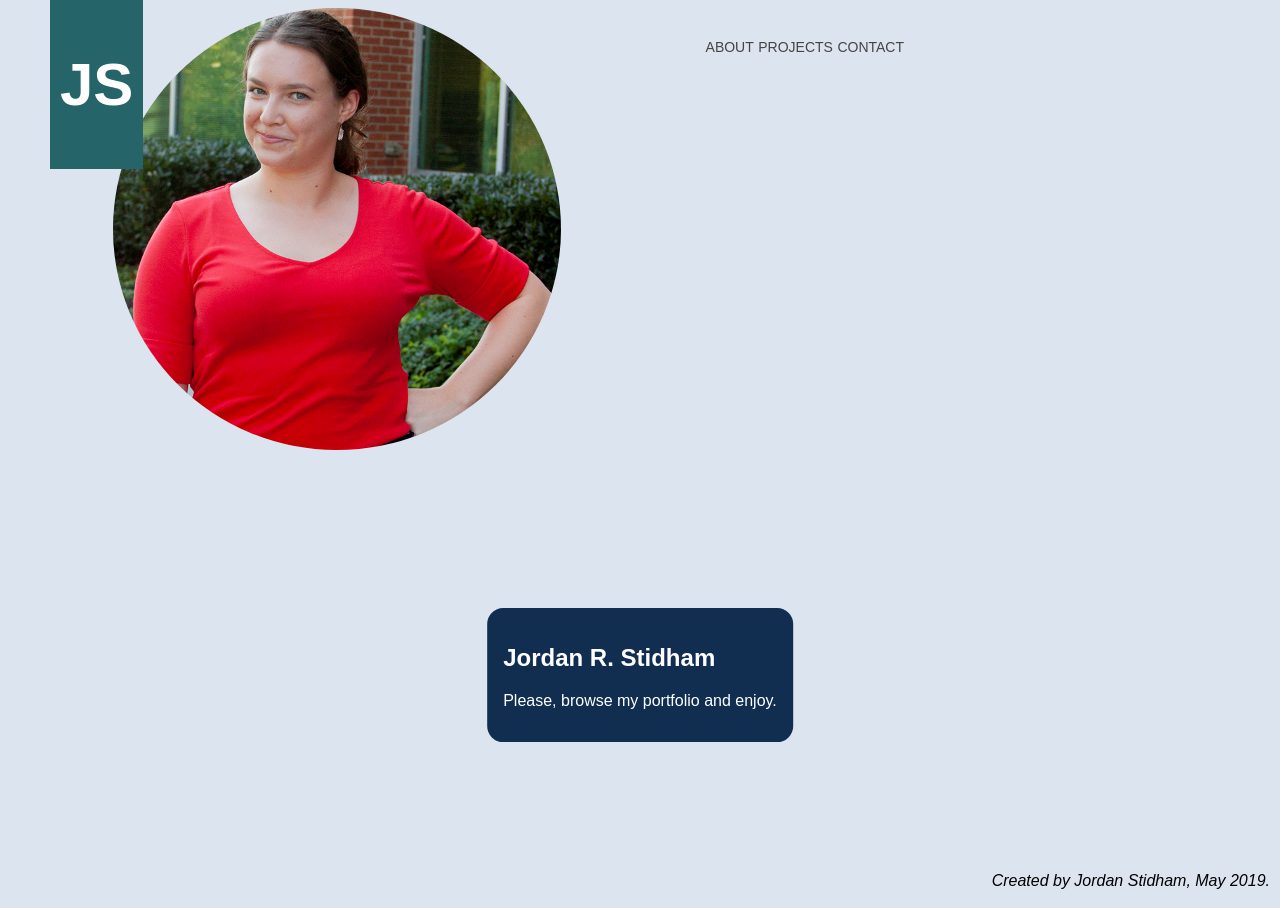
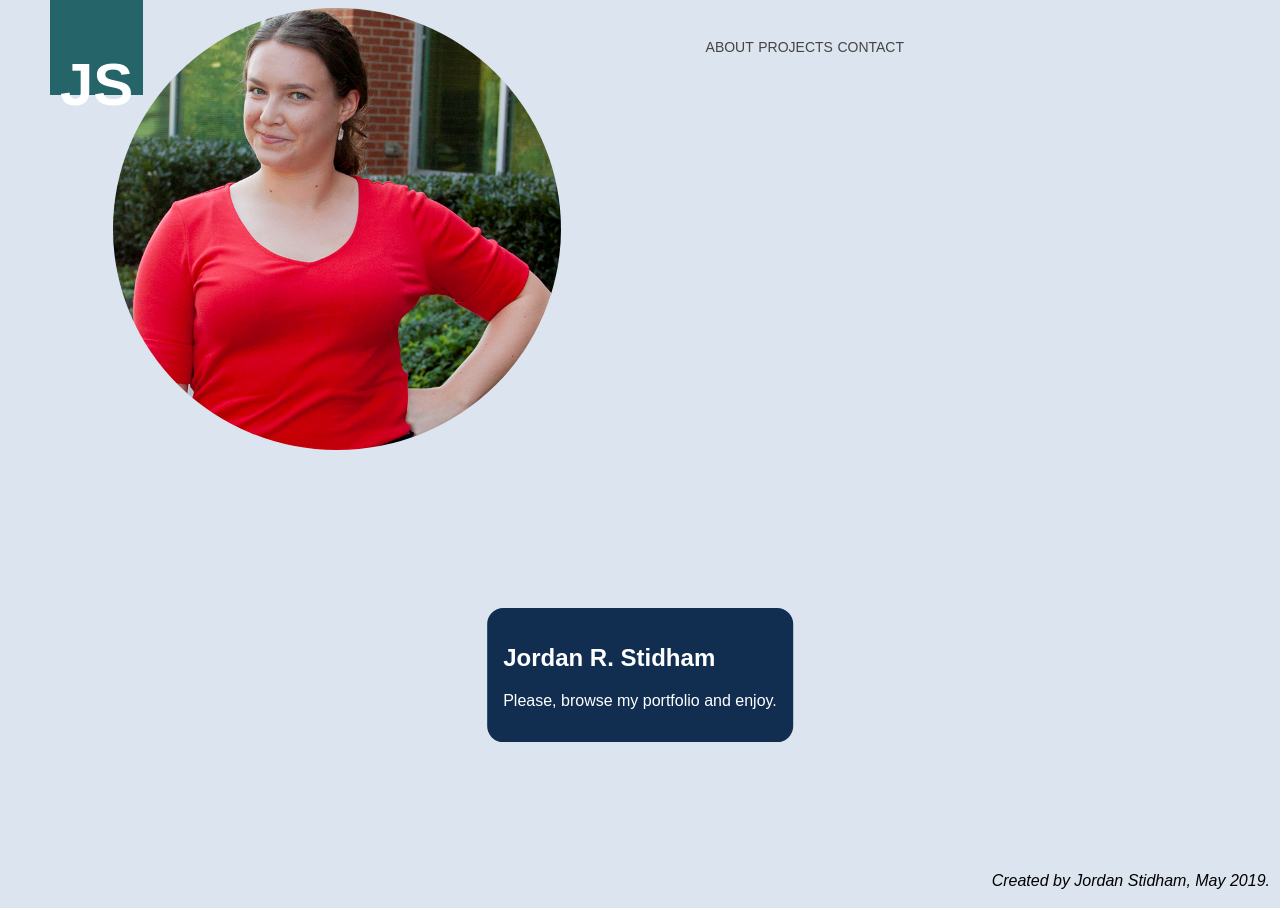
Before and after one commit to jordanstidham/PORTFOLIO, a Jekyll site: the page built from README.md, in a window 1280 px wide. Built offline with Jekyll 4.4.1, drawn with Linux system fonts in a browser that asks for light colours; our own code applies the rules of GitHub Pages for plain Markdown files.

Commit message:
Update main.css

```diff
--- a/css/main.css
+++ b/css/main.css
@@ -15,6 +15,7 @@ body {
     font-size: 30px;
     text-align: center;
     padding: 10px;
+    height: 75px;
     position: absolute;
     left: 50px;
     top: 0;
```
